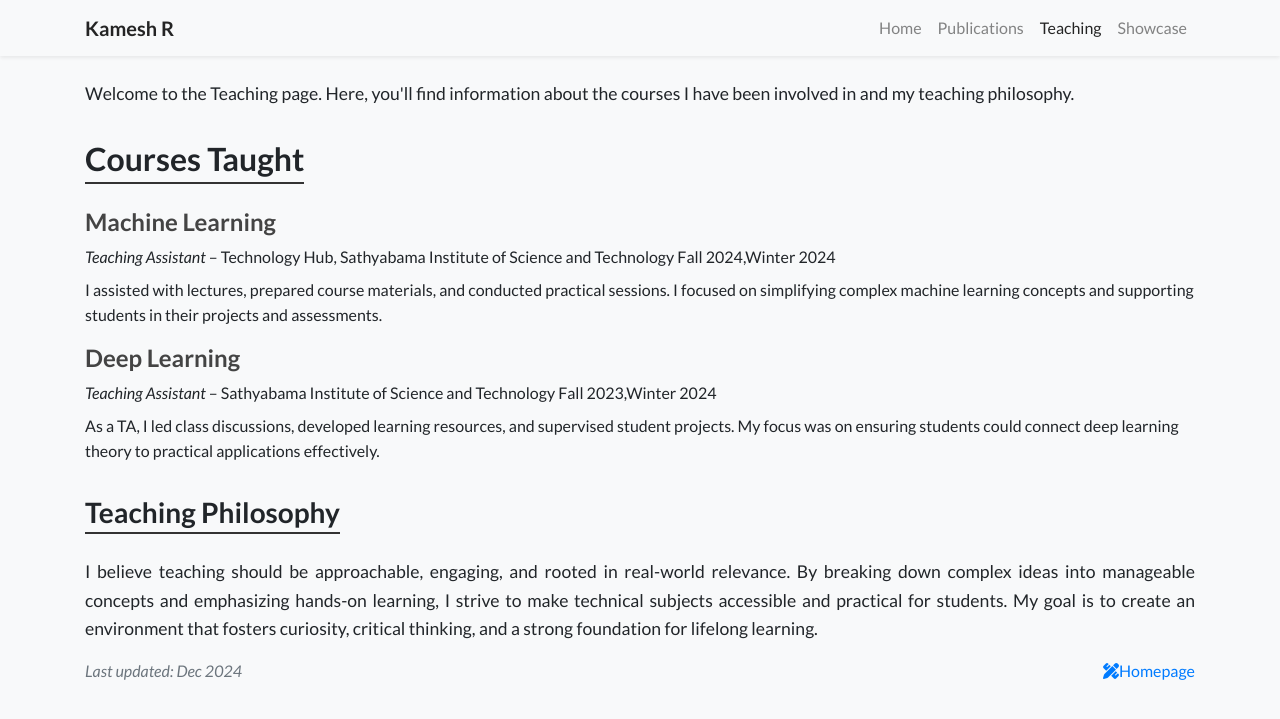
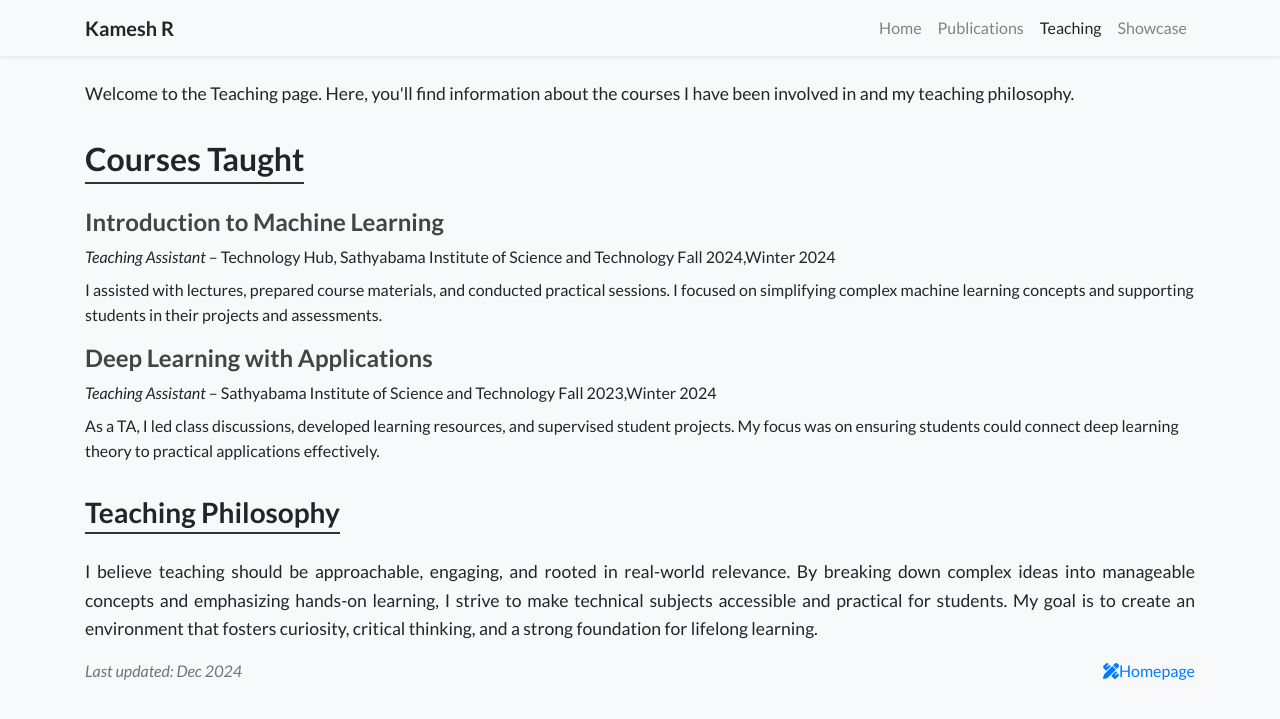
Before and after one commit to kameshkanna/kameshkanna.github.io, a Jekyll site: the page built from teaching.html, in a window 1280 px wide. Shown: the top 719 px of the page. Built offline with Jekyll 4.4.1, drawn with Linux system fonts in a browser that asks for light colours; nearby versions of some CDN libraries; a style sheet for code colours, icons or effects is not loaded.

Commit message:
Update teaching.html

```diff
--- a/teaching.html
+++ b/teaching.html
@@ -12,7 +12,7 @@ Welcome to the Teaching page. Here, you'll find information about the courses I
   <h2 style="border-bottom: 2px solid #333; display: inline-block; padding-bottom: 0.2rem;">Courses Taught</h2>
 
   <div style="margin-top: 1rem;">
-    <h3 style="font-size: 1.5rem; color: #444;">Machine Learning</h3>
+    <h3 style="font-size: 1.5rem; color: #444;">Introduction to Machine Learning</h3>
     <p style="margin: 0.5rem 0;"><em>Teaching Assistant</em> – Technology Hub, Sathyabama Institute of Science and Technology Fall 2024,Winter 2024</p>
     <p style="line-height: 1.6;">
       I assisted with lectures, prepared course materials, and conducted practical sessions. I focused on simplifying complex machine learning concepts and supporting students in their projects and assessments.
@@ -20,7 +20,7 @@ Welcome to the Teaching page. Here, you'll find information about the courses I
   </div>
 
   <div style="margin-top: 1rem;">
-    <h3 style="font-size: 1.5rem; color: #444;">Deep Learning</h3>
+    <h3 style="font-size: 1.5rem; color: #444;">Deep Learning with Applications</h3>
     <p style="margin: 0.5rem 0;"><em>Teaching Assistant</em> – Sathyabama Institute of Science and Technology Fall 2023,Winter 2024</p>
     <p style="line-height: 1.6;">
       As a TA, I led class discussions, developed learning resources, and supervised student projects. My focus was on ensuring students could connect deep learning theory to practical applications effectively.
```
